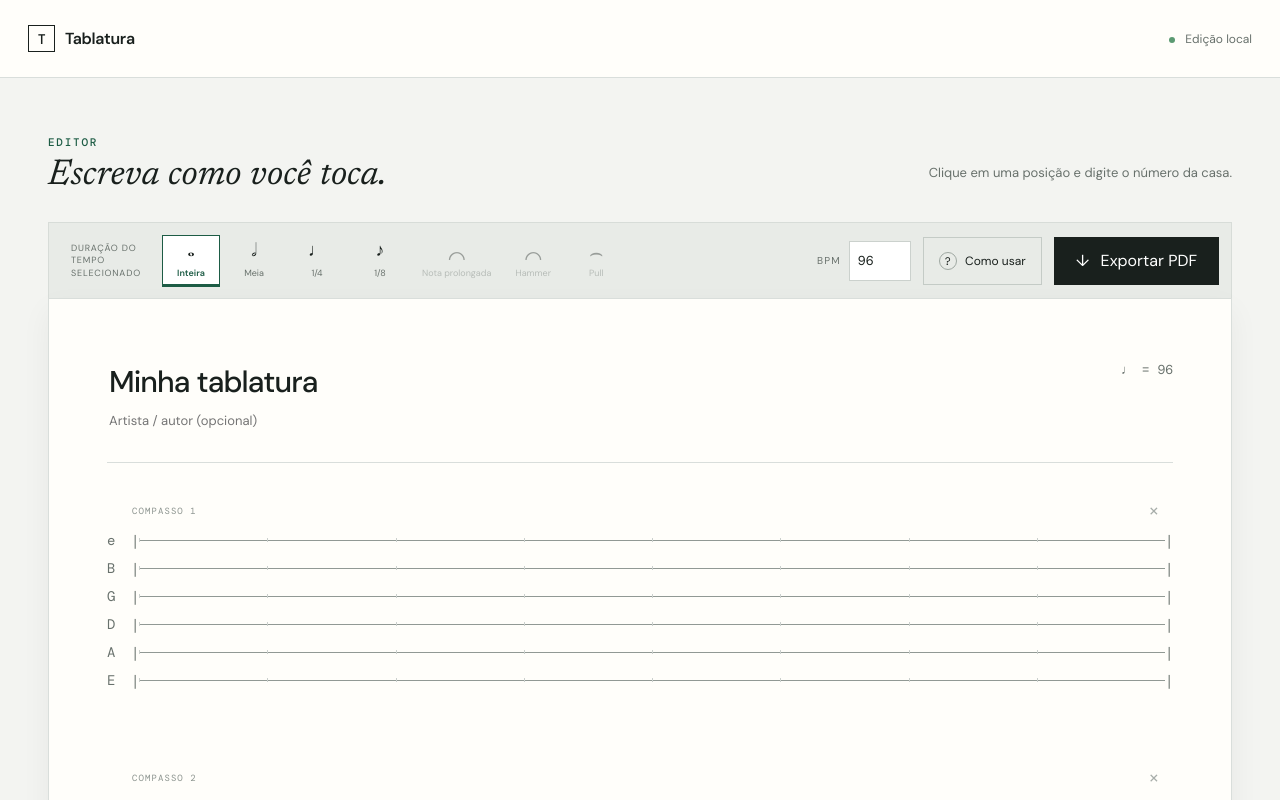
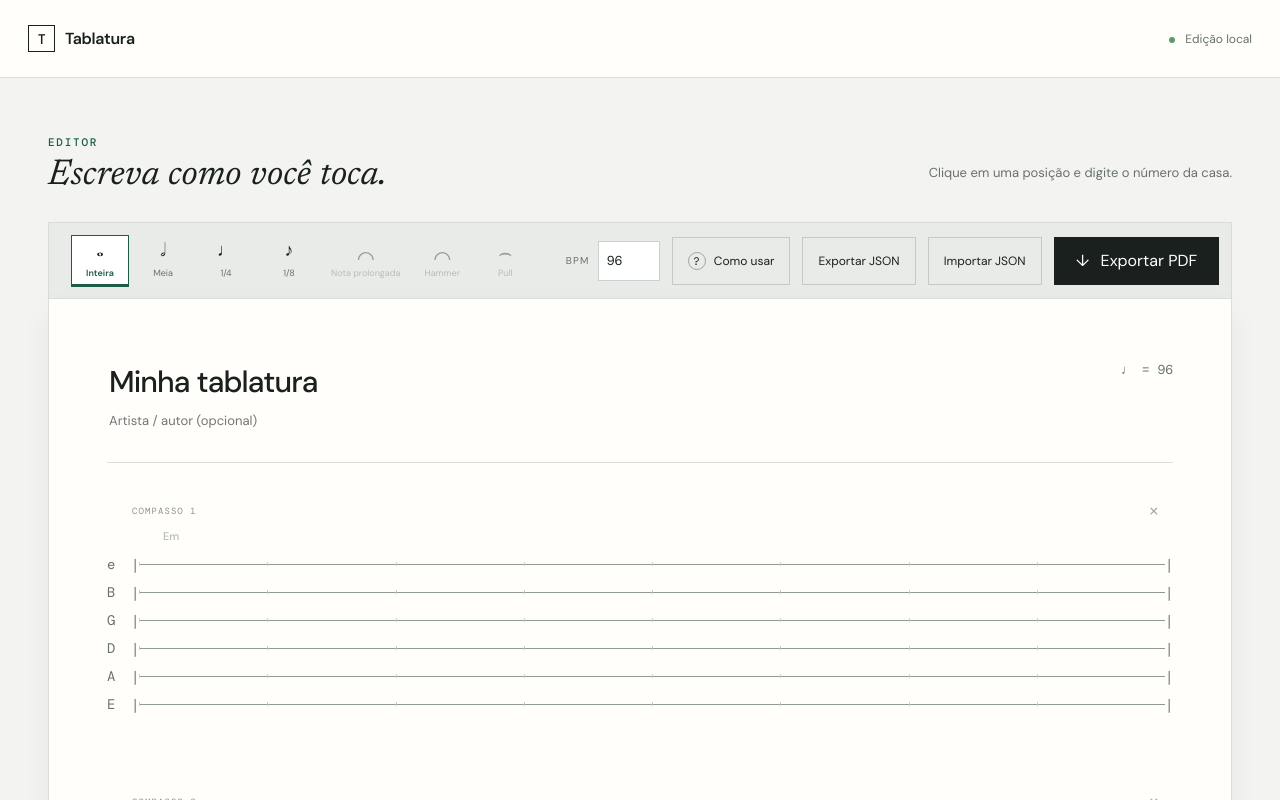
Before and after one commit to Nastarii/free-tab-maker, a Next.js app: page /editor in a window 1280 px wide. Shown: the top 800 px of the page. Built offline with nearby package versions, Linux system fonts and the light colour scheme.

Commit message:
fix and feat: add export and import button and adjust pdf layout

```diff
--- a/src/app/globals.css
+++ b/src/app/globals.css
@@ -35,12 +35,13 @@ footer { min-height: 90px; background: var(--ink); color: white; padding: 0 max(
 .editor-page { min-height: 100vh; padding-bottom: 60px; }.editor-nav { max-width: none; background: var(--paper); padding: 0 max(28px, calc((100vw - 1240px)/2)); }.saved-state { color: var(--muted); font-size: 12px; }.saved-state i { display: inline-block; width: 6px; height: 6px; border-radius: 50%; background: #5b9a72; margin-right: 7px; }
 .editor-shell { max-width: 1240px; margin: auto; padding: 52px 28px 0; }.editor-heading { display: flex; align-items: end; justify-content: space-between; margin-bottom: 28px; }.editor-heading h1 { font: 400 36px "Newsreader", Georgia, serif; margin: 7px 0 0; }.editor-heading p { color: var(--muted); font-size: 13px; }
 .editor-toolbar { display: flex; align-items: center; gap: 12px; background: #e8ebe7; min-height: 76px; padding: 10px 12px 10px 22px; border: 1px solid #d7dcd8; border-bottom: 0; }.duration-group { display: flex; align-items: center; gap: 5px; flex-wrap: wrap; }.duration-title { max-width: 78px; font-size: 9px; line-height: 1.35; text-transform: uppercase; letter-spacing: .09em; color: var(--muted); margin-right: 8px; }.duration-group button { min-width: 58px; height: 52px; padding: 4px 7px; border: 1px solid transparent; background: transparent; cursor: pointer; display: grid; place-items: center; grid-template-columns: 1fr; line-height: 14px; }.duration-group button:hover, .duration-group button.selected { background: white; border-color: #cbd1cd; }.duration-group button.selected { border-color: var(--green); box-shadow: inset 0 -2px var(--green); }.duration-group button:disabled { cursor: not-allowed; opacity: .38; }.duration-group small { font: 9px "DM Sans"; color: var(--muted); white-space: nowrap; }.duration-group button.selected small { color: var(--green); font-weight: 600; }.note { min-height: 18px; font-size: 18px; }.pause-symbol { min-height: 18px; font: 22px/16px Georgia, serif; }
-.tempo-control { display: flex; align-items: center; gap: 8px; margin-left: auto; }.tempo-control label { font-size: 10px; letter-spacing: .12em; color: var(--muted); }.tempo-control input { width: 62px; height: 40px; border: 1px solid #cbd1cd; background: white; padding: 0 8px; font: 13px "DM Mono"; }.help-button { height: 48px; border: 1px solid #c4cbc6; background: transparent; padding: 0 15px; cursor: pointer; font-size: 12px; white-space: nowrap; }.help-button:hover { background: white; }.help-button span { display: inline-grid; place-items: center; width: 18px; height: 18px; margin-right: 5px; border: 1px solid #9fa8a2; border-radius: 50%; font: 11px "DM Mono"; }.export-button { height: 48px; border: 0; background: var(--ink); color: white; padding: 0 22px; cursor: pointer; white-space: nowrap; }.export-button:hover { background: var(--green); }.export-button span { margin-right: 7px; }
+.tempo-control { display: flex; align-items: center; gap: 8px; margin-left: auto; }.tempo-control label { font-size: 10px; letter-spacing: .12em; color: var(--muted); }.tempo-control input { width: 62px; height: 40px; border: 1px solid #cbd1cd; background: white; padding: 0 8px; font: 13px "DM Mono"; }.help-button, .json-button { height: 48px; border: 1px solid #c4cbc6; background: transparent; padding: 0 15px; cursor: pointer; font-size: 12px; white-space: nowrap; }.help-button:hover, .json-button:hover { background: white; }.help-button span { display: inline-grid; place-items: center; width: 18px; height: 18px; margin-right: 5px; border: 1px solid #9fa8a2; border-radius: 50%; font: 11px "DM Mono"; }.json-file-input { display: none; }.export-button { height: 48px; border: 0; background: var(--ink); color: white; padding: 0 22px; cursor: pointer; white-space: nowrap; }.export-button:hover { background: var(--green); }.export-button span { margin-right: 7px; }
 .paper { background: var(--paper); border: 1px solid var(--line); min-height: 560px; padding: 62px 58px 50px; box-shadow: 0 12px 28px rgba(30,38,34,.05); }.score-header { display: flex; justify-content: space-between; align-items: start; padding-bottom: 32px; border-bottom: 1px solid var(--line); margin-bottom: 42px; }.score-header input { display: block; border: 0; background: transparent; outline: 0; }.title-input { font: 500 30px "DM Sans"; width: min(600px, 65vw); letter-spacing: -.03em; }.artist-input { margin-top: 9px; width: 400px; color: var(--muted); font-size: 13px; }.score-tempo { font: 13px "DM Mono"; color: var(--muted); }
 .measures { display: grid; grid-template-columns: 1fr; gap: 38px; }.measure-label { display: flex; justify-content: space-between; color: #8b938e; font: 9px "DM Mono"; text-transform: uppercase; letter-spacing: .12em; margin: 0 8px 9px 25px; }.measure-label button { border: 0; background: transparent; cursor: pointer; color: #a7ada9; font-size: 17px; line-height: 8px; }.measure-label button:hover { color: #b34a3f; }
 .measure-wrap { overflow-x: auto; overflow-y: hidden; }
-.measure { position: relative; min-width: 520px; padding-bottom: 40px; }.tab-row { height: 28px; display: grid; grid-template-columns: 24px 8px var(--slot-columns) 8px; align-items: center; font: 14px "DM Mono", monospace; }.string-name { color: var(--muted); }.bar { font-weight: 400; color: #777f7a; }.cell { position: relative; min-width: 0; height: 28px; display: grid; place-items: center; }.cell:before { content: ""; position: absolute; z-index: 0; left: 0; right: 0; top: 14px; border-top: 1px solid #919994; }.cell[data-beat="true"]:after { content: ""; position: absolute; z-index: 1; left: 0; height: 4px; width: 1px; background: #cbd0cd; top: 12px; }.cell input { position: relative; z-index: 3; width: 24px; height: 23px; text-align: center; padding: 0; border: 1px solid transparent; outline: 0; background: transparent; font: 500 13px "DM Mono"; }.cell[data-has-note="true"] input { background: var(--paper); }.cell input:focus { border-color: var(--green); background: #f2f7f3; box-shadow: 0 0 0 2px rgba(29,92,69,.1); }
-.rhythm-row { position: absolute; inset: 168px 0 auto; height: 36px; z-index: 4; display: grid; grid-template-columns: 24px 8px var(--slot-columns) 8px; pointer-events: none; }.rhythm-slot { position: relative; min-width: 0; }.rhythm-stem { position: absolute; left: 50%; top: 3px; width: 0; height: 28px; border-left: 1.5px solid var(--ink); font-style: normal; }.rhythm-beam { --beam-offset: 0px; position: absolute; right: 50%; bottom: calc(5px + var(--beam-offset)); width: 100%; height: 0; border-top: 3px solid var(--ink); }.rhythm-slot.duration-1 .rhythm-stem { height: 28px; }
+.chord-row { height: 24px; display: grid; grid-template-columns: 24px 8px var(--slot-columns) 8px; align-items: start; }.chord-row input { min-width: 0; width: 100%; height: 20px; padding: 0 2px; border: 0; outline: 0; background: transparent; text-align: center; font: 500 11px "DM Sans", sans-serif; }.chord-row input::placeholder { color: #b5bbb7; }.chord-row input:focus { background: #f2f7f3; box-shadow: inset 0 -1px var(--green); }
+.measure { position: relative; min-width: 520px; padding-bottom: 4px; }.tab-row { height: 28px; display: grid; grid-template-columns: 24px 8px var(--slot-columns) 8px; align-items: center; font: 14px "DM Mono", monospace; }.string-name { color: var(--muted); }.bar { font-weight: 400; color: #777f7a; }.cell { position: relative; min-width: 0; height: 28px; display: grid; place-items: center; }.cell:before { content: ""; position: absolute; z-index: 0; left: 0; right: 0; top: 14px; border-top: 1px solid #919994; }.cell[data-beat="true"]:after { content: ""; position: absolute; z-index: 1; left: 0; height: 4px; width: 1px; background: #cbd0cd; top: 12px; }.cell input { position: relative; z-index: 3; width: 24px; height: 23px; text-align: center; padding: 0; border: 1px solid transparent; outline: 0; background: transparent; font: 500 13px "DM Mono"; }.cell[data-has-note="true"] input { background: var(--paper); }.cell input:focus { border-color: var(--green); background: #f2f7f3; box-shadow: 0 0 0 2px rgba(29,92,69,.1); }
+.rhythm-row { position: relative; height: 36px; z-index: 4; display: grid; grid-template-columns: 24px 8px var(--slot-columns) 8px; pointer-events: none; }.rhythm-slot { position: relative; min-width: 0; }.rhythm-stem { position: absolute; left: 50%; top: 3px; width: 0; height: 28px; border-left: 1.5px solid var(--ink); font-style: normal; }.rhythm-beam { --beam-offset: 0px; position: absolute; right: 50%; bottom: calc(5px + var(--beam-offset)); width: 100%; height: 0; border-top: 3px solid var(--ink); }.rhythm-slot.duration-1 .rhythm-stem { height: 28px; }
 .pause-arc { position: absolute; z-index: 2; left: 62%; width: 72%; height: 12px; pointer-events: none; }
 .pause-arc-up { top: -3px; border-top: 1.5px solid var(--ink); border-radius: 50% 50% 0 0; }
 .pause-arc-down { bottom: -3px; border-bottom: 1.5px solid var(--ink); border-radius: 0 0 50% 50%; }
@@ -53,3 +54,4 @@ footer { min-height: 90px; background: var(--ink); color: white; padding: 0 max(
 @media (max-width: 560px) { .site-nav { padding: 0 18px; }.hero h1 { font-size: 52px; }.demo-wrap { width: calc(100% - 24px); }.demo-tab { padding: 35px 10px; }.editor-shell { padding: 35px 12px 0; }.editor-nav { padding: 0 18px; }.saved-state { display:none; }.duration-title { display:none; }.duration-group button { flex: 1; min-width: 0; padding: 3px; }.paper { padding: 35px 12px; }.score-header { gap: 10px; }.artist-input { width: 70vw; }.editor-help { display:none; }.help-button { margin-left: auto; }.export-button { margin-left: 0; }.help-dialog { padding: 36px 22px 24px; }.help-dialog li { grid-template-columns: 28px 1fr; }.help-dialog li span { grid-column: 2; } }
 
 @media print { @page { size: A4 portrait; margin: 12mm; } body, .editor-page { background: white; padding: 0; }.no-print { display: none !important; }.editor-shell { max-width: none; padding: 0; }.paper { border: 0; box-shadow: none; padding: 0; min-height: auto; }.score-header { padding-bottom: 18px; margin-bottom: 18px; }.measures { grid-template-columns: 1fr; gap: 14px; }.measure-label { margin-bottom: 5px; }.measure-wrap { overflow: visible; break-inside: avoid; page-break-inside: avoid; }.measure { min-width: 0; padding-bottom: 30px; }.tab-row, .cell { height: 20px; }.cell:before { top: 10px; }.cell[data-beat="true"]:after { top: 8px; }.cell input { width: 21px; height: 18px; font-size: 11px; }.rhythm-row { inset: 120px 0 auto; height: 28px; }.rhythm-stem, .rhythm-slot.duration-1 .rhythm-stem { top: 2px; height: 24px; }.rhythm-beam { bottom: calc(2px + var(--beam-offset)); }.cell input, .rhythm-row, .rhythm-stem, .rhythm-beam, .pause-arc { visibility: visible !important; print-color-adjust: exact; -webkit-print-color-adjust: exact; }.rhythm-stem { border-left-color: #000; }.rhythm-beam { border-top-color: #000; }.pause-arc-up { border-top-color: #000; }.pause-arc-down { border-bottom-color: #000; }.title-input { width: 150mm; } }
+@media print { .chord-row { height: 16px; }.chord-row input { height: 14px; font-size: 10px; }.chord-row input::placeholder { color: transparent; }.measure { padding-bottom: 2px; }.rhythm-row { position: relative; inset: auto; } }
--- a/src/components/TabEditor.tsx
+++ b/src/components/TabEditor.tsx
@@ -1,7 +1,7 @@
 "use client";
 
 import { useRef, useState, type CSSProperties } from "react";
-import type { Duration, Measure } from "@/models/tab";
+import type { Duration, Measure, Tab } from "@/models/tab";
 
 const STRINGS = ["e", "B", "G", "D", "A", "E"];
 const SLOTS = 16;
@@ -18,6 +18,7 @@ const newMeasure = (): Measure => ({
     Array.from({ length: SLOTS }, () => ({ fret: "" })),
   ),
   durations: Array.from({ length: SLOTS }, () => 1 as Duration),
+  chords: Array.from({ length: SLOTS }, () => ""),
 });
 
 export default function TabEditor() {
@@ -28,6 +29,7 @@ export default function TabEditor() {
   const [active, setActive] = useState({ measure: 0, string: 0, slot: 0 });
   const [helpOpen, setHelpOpen] = useState(false);
   const inputs = useRef<Record<string, HTMLInputElement | null>>({});
+  const importInput = useRef<HTMLInputElement | null>(null);
 
   const focusCell = (measure: number, string: number, slot: number) => {
     const m = Math.max(0, Math.min(measures.length - 1, measure));
@@ -50,6 +52,14 @@ export default function TabEditor() {
     setMeasures((current) => current.map((measure, mi) => mi !== m ? measure : {
       ...measure,
       durations: measure.durations.map((value, pi) => pi === p ? duration : value),
+    }));
+  };
+
+  const updateChord = (m: number, p: number, chord: string) => {
+    if (chord.length > 8) return;
+    setMeasures((current) => current.map((measure, mi) => mi !== m ? measure : {
+      ...measure,
+      chords: measure.chords.map((value, pi) => pi === p ? chord : value),
     }));
   };
 
@@ -97,11 +107,40 @@ export default function TabEditor() {
     setActive({ measure: 0, string: 0, slot: 0 });
   };
 
+  const exportJson = () => {
+    const tab: Tab = { title, artist, tempo, measures };
+    const blob = new Blob([JSON.stringify(tab, null, 2)], { type: "application/json" });
+    const url = URL.createObjectURL(blob);
+    const link = document.createElement("a");
+    const fileName = title.trim().toLowerCase().replace(/[^a-z0-9]+/g, "-").replace(/^-|-$/g, "") || "tablatura";
+    link.href = url;
+    link.download = `${fileName}.json`;
+    link.click();
+    URL.revokeObjectURL(url);
+  };
+
+  const importJson = async (event: React.ChangeEvent<HTMLInputElement>) => {
+    const file = event.target.files?.[0];
+    event.target.value = "";
+    if (!file) return;
+
+    try {
+      const data: unknown = JSON.parse(await file.text());
+      if (!isValidTab(data)) throw new Error("Formato inválido");
+      setTitle(data.title);
+      setArtist(data.artist);
+      setTempo(data.tempo);
+      setMeasures(data.measures);
+      setActive({ measure: 0, string: 0, slot: 0 });
+    } catch {
+      window.alert("Não foi possível importar este arquivo. Selecione um JSON exportado pelo editor.");
+    }
+  };
+
   return (
     <>
       <div className="editor-toolbar no-print">
         <div className="duration-group" aria-label="Duração da nota">
-          <span className="duration-title">Duração do tempo selecionado</span>
           {DURATIONS.map((duration) => (
             <button key={duration.value} className={measures[active.measure]?.durations[active.slot] === duration.value ? "selected" : ""} onClick={() => setDuration(duration.value)} title={duration.label}>
               <span className="note">{duration.symbol}</span><small>{duration.label}</small>
@@ -137,6 +176,9 @@ export default function TabEditor() {
           <input id="tempo" type="number" min="30" max="300" value={tempo} onChange={(e) => setTempo(Number(e.target.value))} />
         </div>
         <button className="help-button" onClick={() => setHelpOpen(true)}><span>?</span> Como usar</button>
+        <button className="json-button" onClick={exportJson}>Exportar JSON</button>
+        <button className="json-button" onClick={() => importInput.current?.click()}>Importar JSON</button>
+        <input ref={importInput} className="json-file-input" type="file" accept="application/json,.json" onChange={importJson} />
         <button className="export-button" onClick={() => window.print()}><span>↓</span> Exportar PDF</button>
       </div>
 
@@ -157,6 +199,19 @@ export default function TabEditor() {
                 className="measure"
                 style={{ "--slot-columns": `repeat(${SLOTS}, minmax(28px, 1fr))` } as CSSProperties}
               >
+                <div className="chord-row">
+                  <span /><span />
+                  {measure.chords.map((chord, p) => (
+                    <input
+                      key={p}
+                      value={chord}
+                      onChange={(event) => updateChord(m, p, event.target.value)}
+                      placeholder={p === 0 ? "Em" : ""}
+                      aria-label={`Acorde na posição ${p + 1}`}
+                    />
+                  ))}
+                  <span />
+                </div>
                 {STRINGS.map((name, s) => (
                   <div className="tab-row" key={name}>
                     <span className="string-name">{name}</span><b className="bar">|</b>
@@ -223,13 +278,14 @@ export default function TabEditor() {
             <span className="eyebrow">Guia rápido</span>
             <h2 id="help-title">Como criar sua tablatura</h2>
             <ol>
-              <li><b>Insira notas</b><span>Clique em uma corda e digite uma casa de 0 a 99. Use <strong>x</strong> para uma nota abafada. Notas na mesma coluna formam um acorde.</span></li>
+              <li><b>Insira notas e cifras</b><span>Digite uma casa de 0 a 99 ou <strong>x</strong> para uma nota abafada. Acima das cordas, escreva cifras opcionais como <strong>Em</strong>; deixe as demais posições vazias.</span></li>
               <li><b>Defina a duração</b><span>Escolha Inteira, Meia, 1/4 ou 1/8. A duração vale para toda a coluna; Inteira é o padrão. As hastes abaixo mostram 0, 1, 2 ou 3 barras.</span></li>
               <li><b>Prolongue o som</b><span>Selecione qualquer posição da coluna e clique em <strong>Nota prolongada</strong>. O arco será aplicado a todas as notas existentes nessa coluna.</span></li>
               <li><b>Hammer e Pull</b><span>Selecione uma nota e use <strong>Hammer</strong> para um arco para cima ou <strong>Pull</strong> para um arco para baixo. Clique novamente no botão ativo para remover.</span></li>
               <li><b>Navegue rápido</b><span>Use as setas entre posições e cordas. <kbd>Tab</kbd> avança, <kbd>Shift</kbd> + <kbd>Tab</kbd> volta e <kbd>Enter</kbd> desce uma corda.</span></li>
               <li><b>Organize a música</b><span>Ajuste o BPM no topo e use <strong>Adicionar compasso</strong> ou × para montar a tablatura. Cada compasso possui 16 posições.</span></li>
-              <li><b>Exporte o PDF</b><span>Clique em <strong>Exportar PDF</strong> e escolha “Salvar como PDF”. O arquivo preserva cordas, casas, durações, hastes e arcos.</span></li>
+              <li><b>Salve ou restaure</b><span>Use <strong>Exportar JSON</strong> para salvar todo o projeto e <strong>Importar JSON</strong> para restaurá-lo exatamente como estava.</span></li>
+              <li><b>Exporte o PDF</b><span>Clique em <strong>Exportar PDF</strong> e escolha “Salvar como PDF”. O arquivo preserva cifras, cordas, casas, durações, hastes e arcos.</span></li>
             </ol>
             <button className="help-done" onClick={() => setHelpOpen(false)}>Entendi</button>
           </section>
@@ -238,3 +294,28 @@ export default function TabEditor() {
     </>
   );
 }
+
+function isValidTab(data: unknown): data is Tab {
+  if (!data || typeof data !== "object") return false;
+  const tab = data as Partial<Tab>;
+  if (typeof tab.title !== "string" || typeof tab.artist !== "string" || typeof tab.tempo !== "number" || !Array.isArray(tab.measures) || tab.measures.length === 0) return false;
+
+  return tab.measures.every((measure) =>
+    measure &&
+    typeof measure.id === "string" &&
+    Array.isArray(measure.durations) &&
+    measure.durations.length === SLOTS &&
+    measure.durations.every((duration) => DURATIONS.some(({ value }) => value === duration)) &&
+    Array.isArray(measure.chords) &&
+    measure.chords.length === SLOTS &&
+    measure.chords.every((chord) => typeof chord === "string") &&
+    Array.isArray(measure.cells) &&
+    measure.cells.length === 6 &&
+    measure.cells.every((row) => Array.isArray(row) && row.length === SLOTS && row.every((cell) =>
+      cell &&
+      typeof cell.fret === "string" &&
+      (cell.pause === undefined || typeof cell.pause === "boolean") &&
+      (cell.technique === undefined || cell.technique === "hammer" || cell.technique === "pull")
+    ))
+  );
+}
--- a/src/models/tab.ts
+++ b/src/models/tab.ts
@@ -10,6 +10,7 @@ export type Measure = {
   id: string;
   cells: Cell[][];
   durations: Duration[];
+  chords: string[];
 };
 
 export type Tab = {
```
Also changed, not shown: 1 other file (tests, documents, lock files or other folders).
